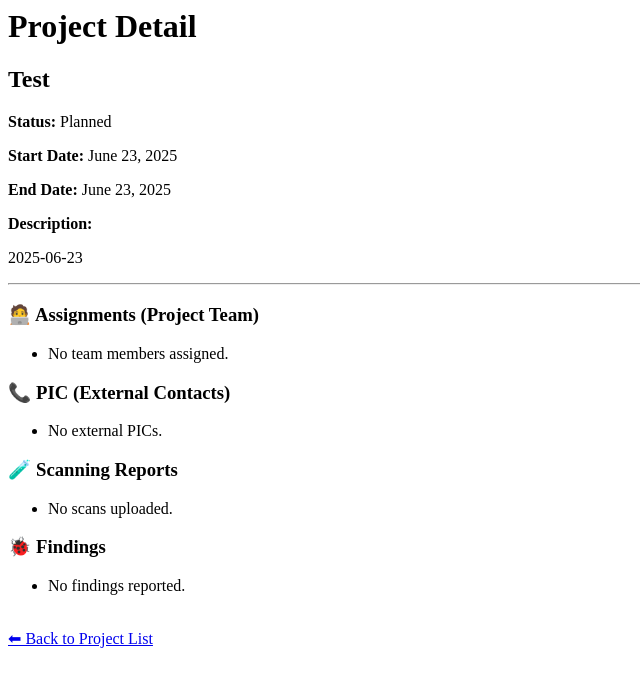
After one commit to rahmatsayfuddin/vampire, a Django app: page /projects/1/ in a window 1280 px wide. The commit adds this page. Shown: the top 687 px of the page, without its empty margins (0-640 px from the left). Run offline with Django 5.2, Linux system fonts and the light colour scheme; data comes from the database, SQL or seed files in the repository.

Commit message:
Project Detail

```diff
--- /dev/null
+++ b/projects/templates/projects/project_detail.html
@@ -0,0 +1,48 @@
+<h1>Project Detail</h1>
+
+<h2>{{ project.project_name }}</h2>
+<p><strong>Status:</strong> {{ project.status }}</p>
+<p><strong>Start Date:</strong> {{ project.start_date }}</p>
+<p><strong>End Date:</strong> {{ project.end_date|default:"-" }}</p>
+<p><strong>Description:</strong> {{ project.description|linebreaks }}</p>
+
+<hr>
+
+<h3>🧑‍💻 Assignments (Project Team)</h3>
+<ul>
+    {% for a in assignments %}
+        <li>{{ a.user }} — {{ a.title }}</li>
+    {% empty %}
+        <li>No team members assigned.</li>
+    {% endfor %}
+</ul>
+
+<h3>📞 PIC (External Contacts)</h3>
+<ul>
+    {% for p in pics %}
+        <li>{{ p.name }} — {{ p.email }}</li>
+    {% empty %}
+        <li>No external PICs.</li>
+    {% endfor %}
+</ul>
+
+<h3>🧪 Scanning Reports</h3>
+<ul>
+    {% for scan in scans %}
+        <li>{{ scan.scan_tool }} — {{ scan.report_file.name }}</li>
+    {% empty %}
+        <li>No scans uploaded.</li>
+    {% endfor %}
+</ul>
+
+<h3>🐞 Findings</h3>
+<ul>
+    {% for finding in findings %}
+        <li>{{ finding.severity }} — {{ finding.summary }}</li>
+    {% empty %}
+        <li>No findings reported.</li>
+    {% endfor %}
+</ul>
+
+<br>
+<a href="{% url 'project_list' %}">⬅ Back to Project List</a>
--- a/projects/templates/projects/project_list.html
+++ b/projects/templates/projects/project_list.html
@@ -4,6 +4,7 @@
 {% for project in projects %}
     <li>
         {{ project.project_name }} - {{ project.product.product_name }} - {{ project.status }}
+        <a href="{% url 'project_detail' project.pk %}">View</a>
         <a href="{% url 'project_update' project.pk %}">Edit</a>
         <a href="{% url 'project_delete' project.pk %}">Delete</a>
     </li>
--- a/projects/urls.py
+++ b/projects/urls.py
@@ -7,4 +7,6 @@ urlpatterns = [
     path('create/from_product/<int:product_id>/', views.project_create, name='project_create_from_product'),
     path('update/<int:pk>/', views.project_update, name='project_update'),
     path('delete/<int:pk>/', views.project_delete, name='project_delete'),
+    path('<int:pk>/', views.project_detail, name='project_detail'),
+
 ]
--- a/projects/views.py
+++ b/projects/views.py
@@ -46,3 +46,14 @@ def product_detail(request, product_id):
         'product': product,
         'projects': projects
     })
+
+def project_detail(request, pk):
+    project = get_object_or_404(Project, pk=pk)
+    return render(request, 'projects/project_detail.html', {
+        'project': project,
+        # Placeholder untuk modul lainnya
+        'assignments': [],  # nanti diisi
+        'pics': [],
+        'scans': [],
+        'findings': [],
+    })
```
